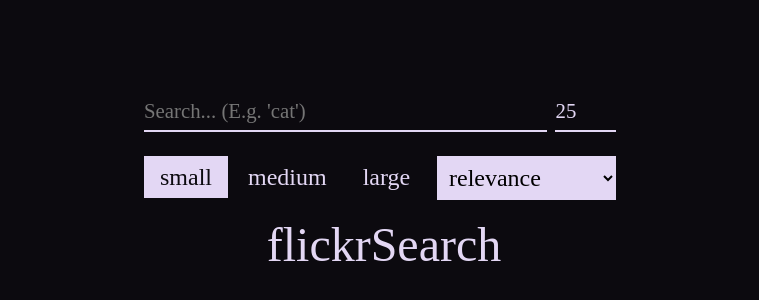
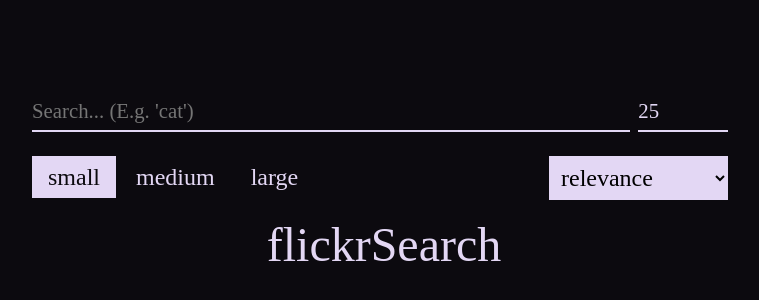
Before and after one commit to githubgrit12/FE22-js1-slutprojekt-mohammed-a, a plain HTML site: page index.html in a window 1280 px wide. Shown: the part 104-404 px from the top of the page, without its empty margins (256-1015 px from the left). Drawn offline with Linux system fonts and the light colour scheme.

Commit message:
Update styles.css

```diff
--- a/css/styles.css
+++ b/css/styles.css
@@ -66,7 +66,7 @@
 }
 
 #formWrapper {
-  max-width:480px;
+  max-width:44rem;
   margin: 0 auto;
 }
 
```
